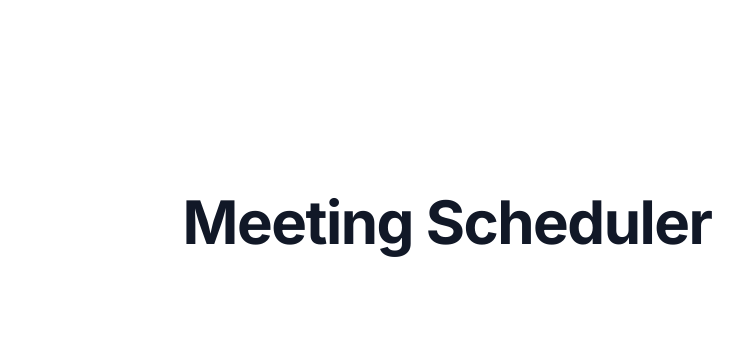
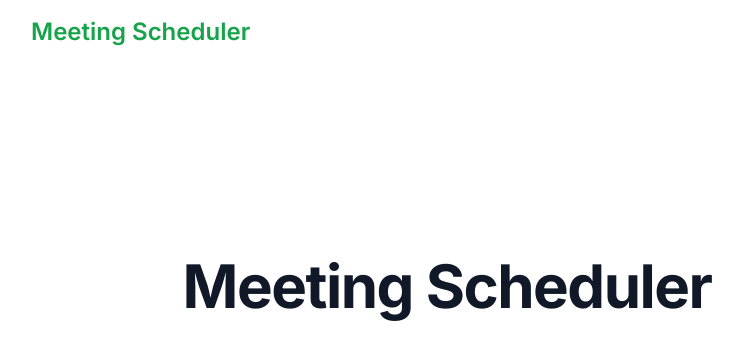
Before and after one commit to modkaffes/schedule-meetings, a Next.js app: page / in a window 1280 px wide. Shown: the top 360 px of the page, without its empty margins (193-936 px from the left). Built offline with nearby package versions, Linux system fonts and the light colour scheme.

Commit message:
Add Nav component

```diff
--- /dev/null
+++ b/app/Nav.tsx
@@ -0,0 +1,17 @@
+"use client";
+
+import Link from "next/link";
+
+export default function Nav() {
+  return (
+    <nav className="mx-auto max-w-4xl px-4 sm:px-6 lg:px-8">
+      <div className="flex items-center justify-between">
+        <Link href="/" className="py-4">
+          <h1 className="text-2xl font-semibold text-green-600">
+            Meeting Scheduler
+          </h1>
+        </Link>
+      </div>
+    </nav>
+  );
+}
--- a/app/layout.tsx
+++ b/app/layout.tsx
@@ -1,5 +1,7 @@
 import "@/styles/globals.css";
 import { Inter } from "@next/font/google";
+
+import Nav from "./Nav";
 
 const inter = Inter({ subsets: ["latin"], variable: "--font-inter" });
 
@@ -11,6 +13,7 @@ export default function RootLayout({
   return (
     <html lang="en" className={`${inter.variable} font-sans`}>
       <body>
+        <Nav />
         <main className="mx-auto max-w-4xl px-4 text-gray-900 sm:px-6 lg:px-8">
           {children}
         </main>
```
